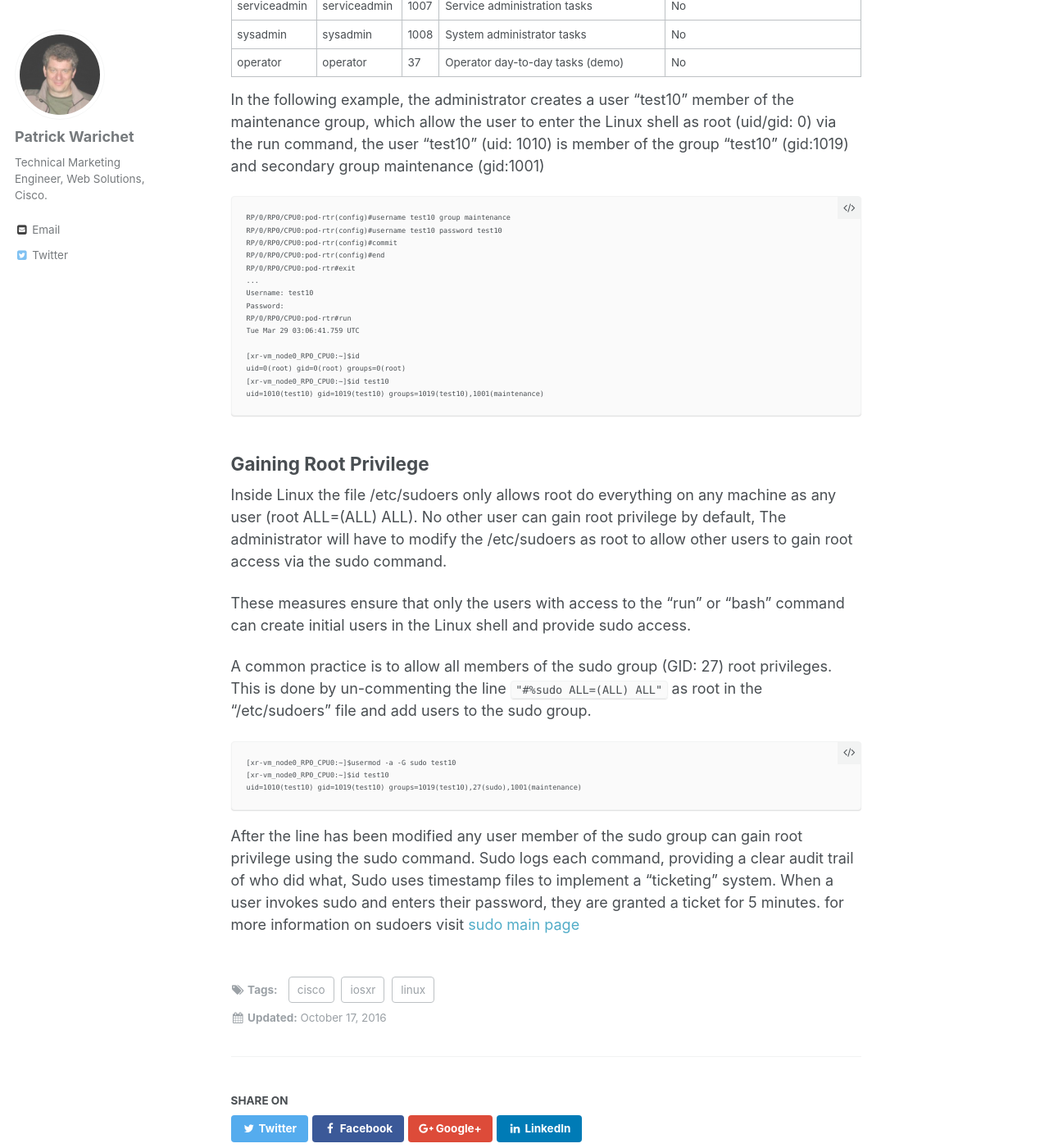
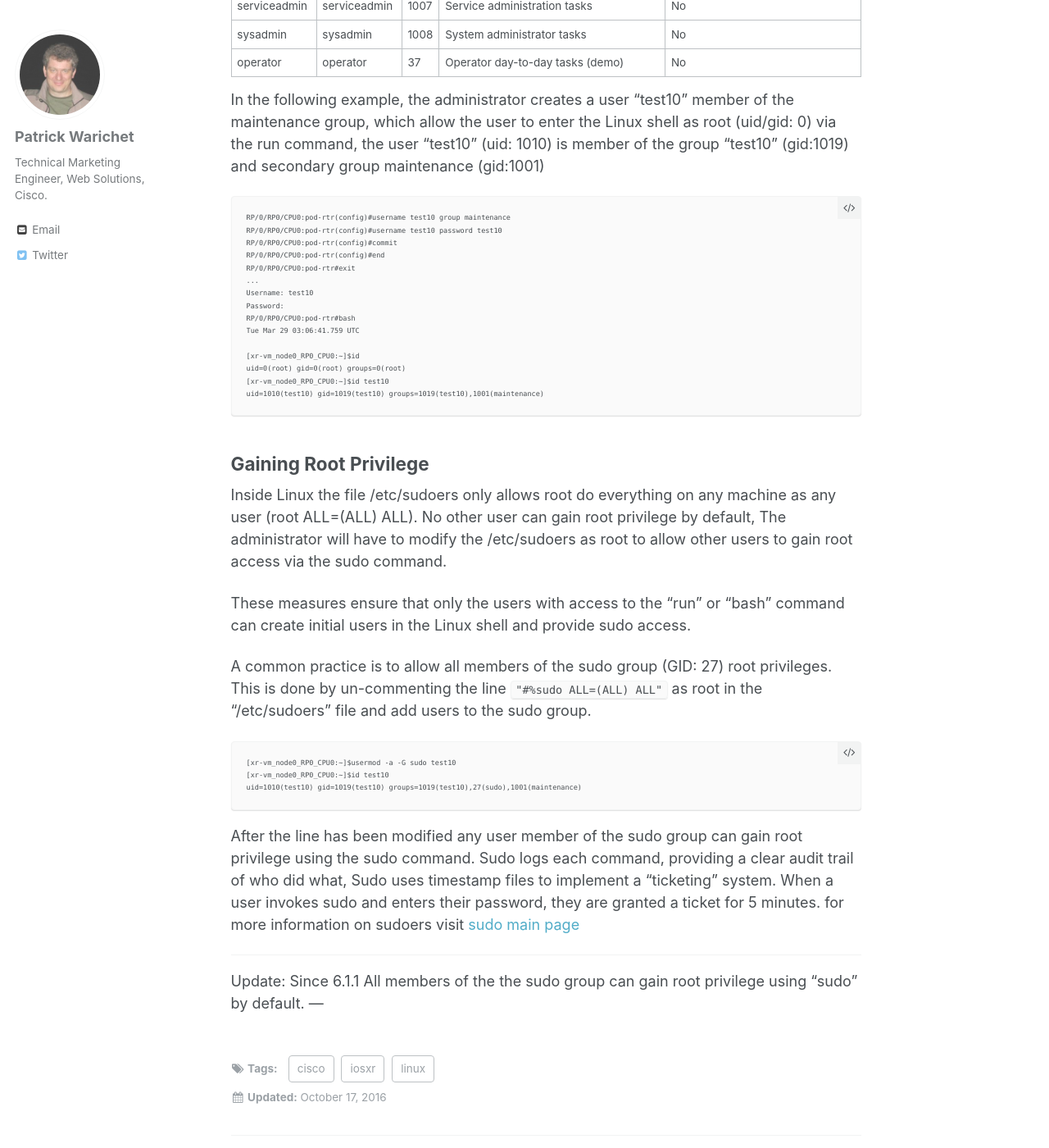
Before and after one commit to xrdocs/software-management, a Jekyll site: the page built from _blogs/2016-10-17-ios-xr-users-and-groups-inside-linux.md, in a window 1280 px wide and 1400 px high, scrolled down 917 px. Shown: the whole window at 82% size. Built offline with Jekyll 4.4.1, drawn with Linux system fonts in a browser that asks for light colours; comment, search, counter and statistics services are not loaded.

Commit message:
Updated 2016-10-17-ios-xr-users-and-groups-inside-linux.md

````diff
--- a/_blogs/2016-10-17-ios-xr-users-and-groups-inside-linux.md
+++ b/_blogs/2016-10-17-ios-xr-users-and-groups-inside-linux.md
@@ -40,7 +40,7 @@ RP/0/RP0/CPU0:pod-rtr#exit
 ...
 Username: test10
 Password:
-RP/0/RP0/CPU0:pod-rtr#run
+RP/0/RP0/CPU0:pod-rtr#bash
 Tue Mar 29 03:06:41.759 UTC
 
 [xr-vm_node0_RP0_CPU0:~]$id
@@ -64,3 +64,7 @@ uid=1010(test10) gid=1019(test10) groups=1019(test10),27(sudo),1001(maintenance)
 ```
 
 After the line has been modified any user member of the sudo group can gain root privilege using the sudo command. Sudo logs each command, providing a clear audit trail of who did what, Sudo uses timestamp files to implement a "ticketing" system. When a user invokes sudo and enters their password, they are granted a ticket for 5 minutes. for more information on sudoers visit [sudo main page](https://www.sudo.ws/sudo.html "sudo main page")
+
+---
+Update: Since 6.1.1 All members of the the sudo group can gain root privilege using "sudo" by default.
+---
````
